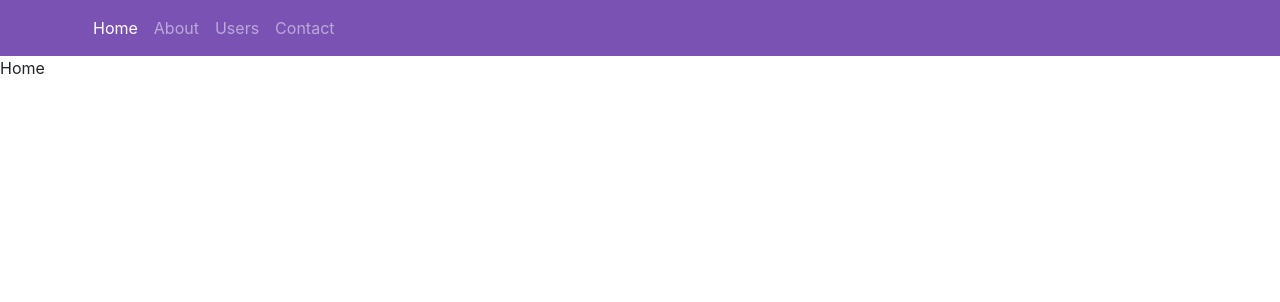
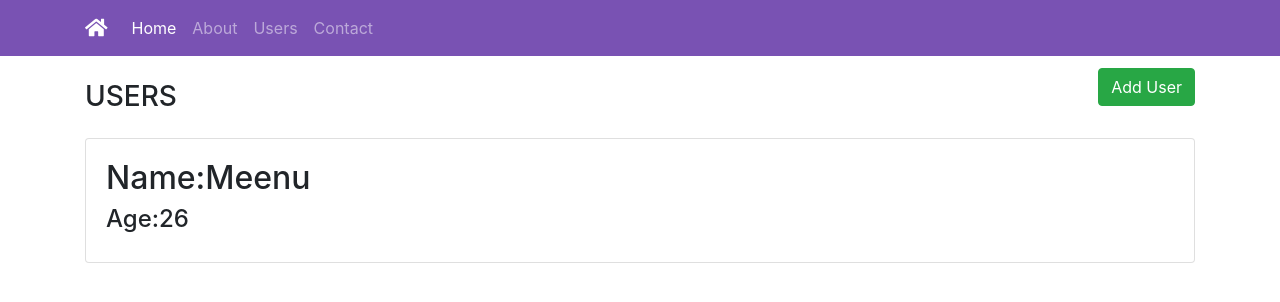
Before and after one commit to ranameenu/react-first, a React (Create React App) app: page /users in a window 1280 px wide. Shown: the top 302 px of the page. Built offline with nearby package versions, Linux system fonts and the light colour scheme.

Commit message:
Users UI

```diff
--- a/public/index.html
+++ b/public/index.html
@@ -12,9 +12,12 @@
     <link rel="apple-touch-icon" href="%PUBLIC_URL%/logo192.png" />
 
     <link rel="manifest" href="%PUBLIC_URL%/manifest.json" />
+    <!-- Fontawesome CSS -->
     <link
       rel="stylesheet"
-      href="path/to/font-awesome/css/font-awesome.min.css"
+      href="https://cdnjs.cloudflare.com/ajax/libs/font-awesome/5.14.0/css/all.min.css"
+      integrity="sha512-1PKOgIY59xJ8Co8+NE6FZ+LOAZKjy+KY8iq0G4B3CyeY6wYHN3yt9PW0XpSriVlkMXe40PTKnXrLnZ9+fkDaog=="
+      crossorigin="anonymous"
     />
 
     <title>React First</title>
--- a/src/App.js
+++ b/src/App.js
@@ -5,19 +5,19 @@ import Navbar from './component/layout/Navbar';
 import Home from './component/pages/Home';
 import About from './component/pages/About';
 import Contact from './component/pages/Contact';
+import Users from './component/users/Users';
 import Notfound from './component/pages/Notfound';
-import Users from './component/users/Users';
 
 class App extends Component {
   render() {
     return (
       <BrowserRouter>
-        <Navbar />
+        <Navbar icon="fas fa-home" />
         <Switch>
-          <Route path="/" component={Home} />
-          <Route path="/about" component={About} />
-          <Route path="/users" component={Users} />
-          <Route path="/contact" component={Contact} />
+          <Route exact path="/" component={Home} />
+          <Route exact path="/about" component={About} />
+          <Route exact path="/users" component={Users} />
+          <Route exact path="/contact" component={Contact} />
           <Route component={Notfound} />
         </Switch>
       </BrowserRouter>
--- a/src/component/layout/Navbar.js
+++ b/src/component/layout/Navbar.js
@@ -1,4 +1,5 @@
 import React, { Component } from 'react';
+import { Link } from 'react-router-dom';
 
 class Navbar extends Component {
   render() {
@@ -8,6 +9,9 @@ class Navbar extends Component {
         style={{ backgroundColor: '#7952b3' }}
       >
         <div class="container">
+          <a href="/" className="navbar-brand">
+            <i className={this.props.icon} />
+          </a>
           <button
             class="navbar-toggler"
             type="button"
--- a/src/component/pages/About.js
+++ b/src/component/pages/About.js
@@ -1,7 +1,13 @@
-import React from 'react';
+import React, { Component } from 'react';
 
-const About = () => {
-  return <div>About</div>;
-};
+class About extends Component {
+  render() {
+    return (
+      <div>
+        <h1>Hello u</h1>
+      </div>
+    );
+  }
+}
 
 export default About;
--- a/src/component/pages/Contact.js
+++ b/src/component/pages/Contact.js
@@ -1,7 +1,13 @@
-import React from 'react';
+import React, { Component } from 'react';
 
-const Contact = () => {
-  return <div>Contact</div>;
-};
+class Contact extends Component {
+  render() {
+    return (
+      <div>
+        <h1>Hello Contact</h1>
+      </div>
+    );
+  }
+}
 
 export default Contact;
--- a/src/component/pages/Home.js
+++ b/src/component/pages/Home.js
@@ -1,7 +1,7 @@
 import React from 'react';
 
 const Home = () => {
-  return <div>Home</div>;
+  return <div>Hiiiiiiiii</div>;
 };
 
 export default Home;
--- a/src/component/users/Users.js
+++ b/src/component/users/Users.js
@@ -1,7 +1,26 @@
-import React from 'react';
+import React, { Component } from 'react';
 
-const Users = () => {
-  return <div>users</div>;
-};
+class Users extends Component {
+  render() {
+    return (
+      <div className="container">
+        <div className="row mt-2">
+          <div className="col-6 mt-3 ">
+            <h3>USERS</h3>
+          </div>
+          <div className="col-6 mt-1">
+            <button className="btn btn-success float-right">Add User</button>
+          </div>
+        </div>
+        <div className="card mt-3">
+          <div className="card-body">
+            <h2>Name:Meenu</h2>
+            <h4>Age:26</h4>
+          </div>
+        </div>
+      </div>
+    );
+  }
+}
 
 export default Users;
```
